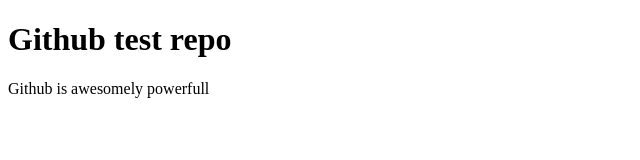
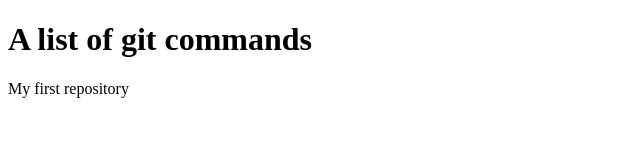
Before and after one commit to JasperKloosterman/gitCommands, a plain HTML site: page index.html in a window 1280 px wide. Shown: the whole page, without its empty margins (0-640 px from the left). Drawn offline with Linux system fonts and the light colour scheme.

Commit message:
Add index.html

```diff
--- a/index.html
+++ b/index.html
@@ -2,10 +2,14 @@
 <html lang="en">
 <head>
 	<meta charset="UTF-8">
-	<title>Document</title>
+	<title>Git Commands</title>
 </head>
 <body>
-	<h1>Github test repo</h1>
-	<p>Github is awesomely powerfull</p>
+	<h1>A list of git commands</h1>
+	<p>My first repository</p>
+
+	<ul>
+
+	</ul>
 </body>
 </html>
```
